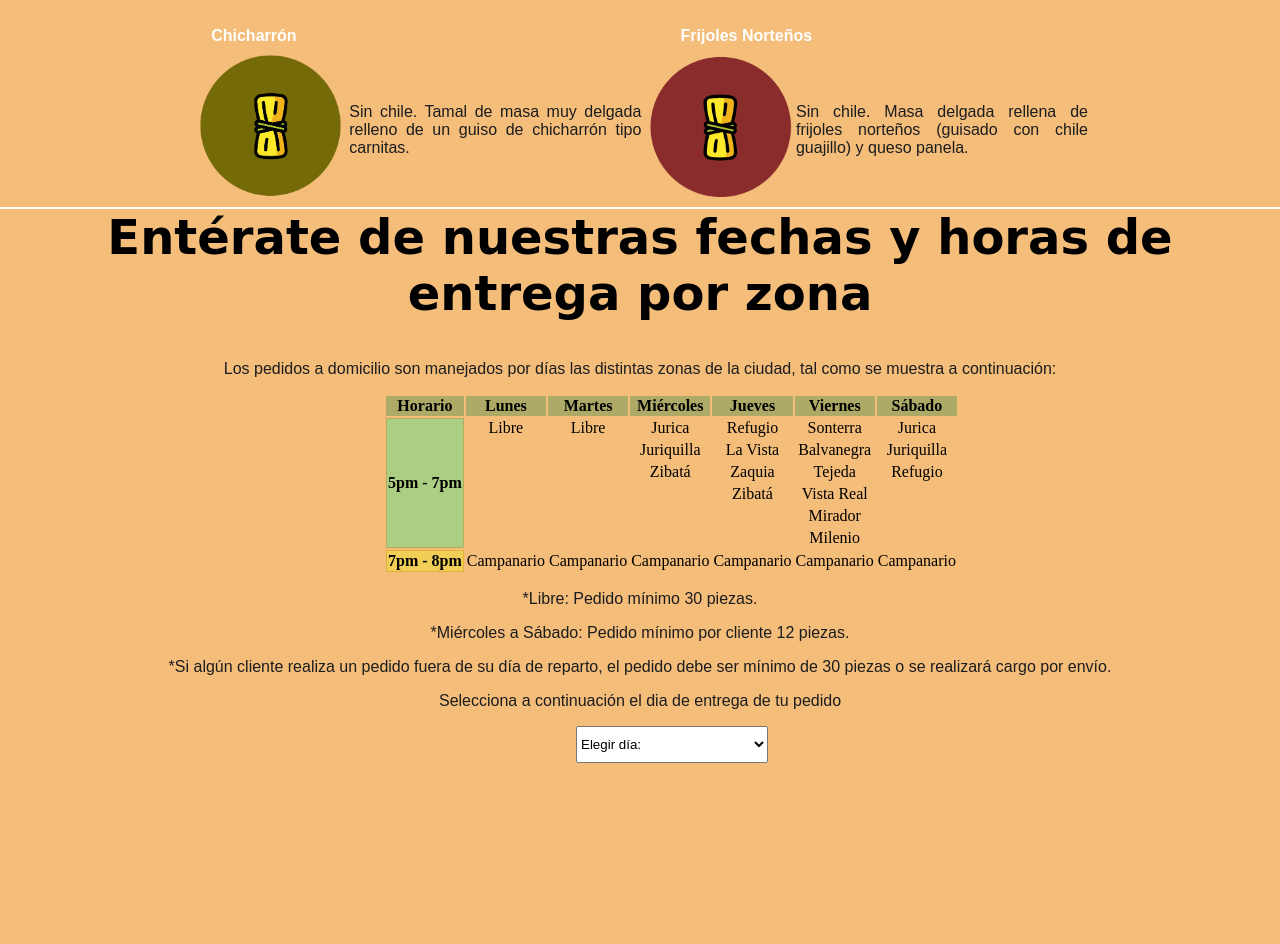
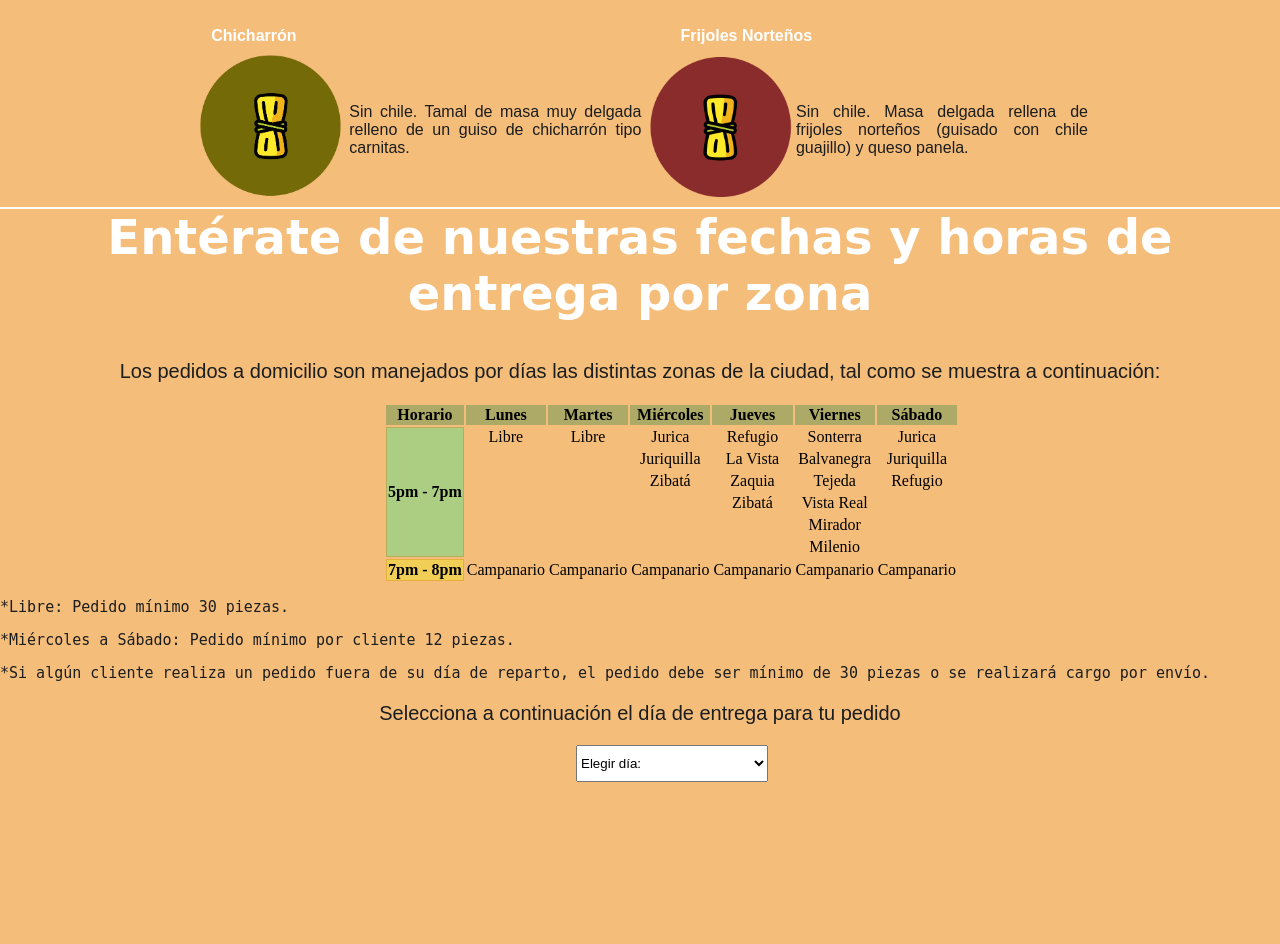
Before and after one commit to LBanda/TamalesNortenos, a web app: file tamalesnortenosqro.com.mx/index.html in a window 1280 px wide. Shown: the part 2235-3179 px from the top of the page. Run offline with its HTML, style and script files only (its server is not run), Linux system fonts and the light colour scheme.

Commit message:
tabla fechas y horas

```diff
--- a/tamalesnortenosqro.com.mx/css/style.css
+++ b/tamalesnortenosqro.com.mx/css/style.css
@@ -20,6 +20,7 @@ h4 {
     /* color:#1b1d1e; */
     color:white;
 }
+
  hr {
     border: 1.2px solid #7E9920;
 }
@@ -194,6 +195,7 @@ p {
 
 .tamales-entregas .tamales-entregas-titulo {
     text-align: center;
+    color:white;
 }
 .tamales-entregas .tamales-entregas-seleccionador {
     margin-left: 45%;
@@ -202,9 +204,15 @@ p {
 }
 .tamales-entregas .tamales-entregas-subtitulo{
     text-align: center;
-
+    font-family: fantasy;
+    font-size: 20px;
 }
 
+.tamales-entregas .tamales-entregas-texto{
+    text-align: left;
+    font-family: monospace;
+    font-size: 15px;
+}
 .tamales-entregas .tamales-entregas-tabla{
     text-align: center;
     margin-left: 30%;
--- a/tamalesnortenosqro.com.mx/index.html
+++ b/tamalesnortenosqro.com.mx/index.html
@@ -202,18 +202,18 @@
                     <td>Campanario</td>
                 </tr>
               </table>
-              <p class="tamales-entregas-subtitulo">
+              <p class="tamales-entregas-texto">
                   *Libre: Pedido mínimo 30 piezas.
             </p>
-            <p class="tamales-entregas-subtitulo">
+            <p class="tamales-entregas-texto">
                 *Miércoles a Sábado: Pedido mínimo por cliente 12 piezas.
             </p>
-            <p class="tamales-entregas-subtitulo">
+            <p class="tamales-entregas-texto">
                 *Si algún cliente realiza un pedido fuera de su día de reparto, el pedido debe ser mínimo de 30 piezas o se realizará cargo por envío.
             </p>
 
             <p class="tamales-entregas-subtitulo">
-                Selecciona a continuación el dia de entrega de tu pedido
+                Selecciona a continuación el día de entrega para tu pedido
             </p>
         <select class="tamales-entregas-seleccionador">
             <option value="0">Elegir día:</option>
```
